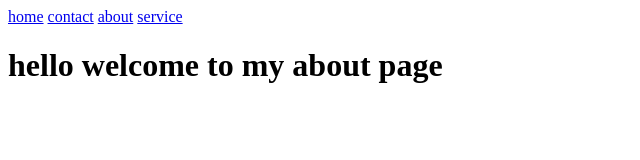
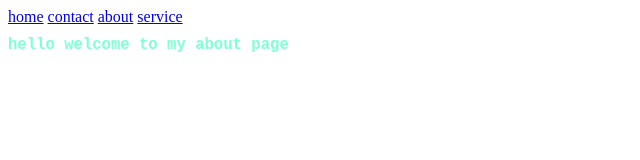
Before and after one commit to kruthikan-web/html_fundamentals, a plain HTML site: page about.html in a window 1280 px wide. Shown: the whole page, without its empty margins (0-640 px from the left). Drawn offline with Linux system fonts and the light colour scheme.

Commit message:
hello world!!

```diff
--- a/about.html
+++ b/about.html
@@ -4,6 +4,14 @@
     <meta charset="UTF-8">
     <meta name="viewport" content="width=, initial-scale=1.0">
     <title>Document</title>
+    <link rel="stylesheet" href="style.css">
+    <style>
+        h1{color:aquamarine;
+font-size:larger;
+font-family:monospace;
+}
+</style>
+
 </head>
 <body>
     <a href="index.html">home</a>
```
Also changed, not shown: contact.html (+6 -0 lines), index.html (+7 -0 lines), service.html (+7 -0 lines), style.css (added).
